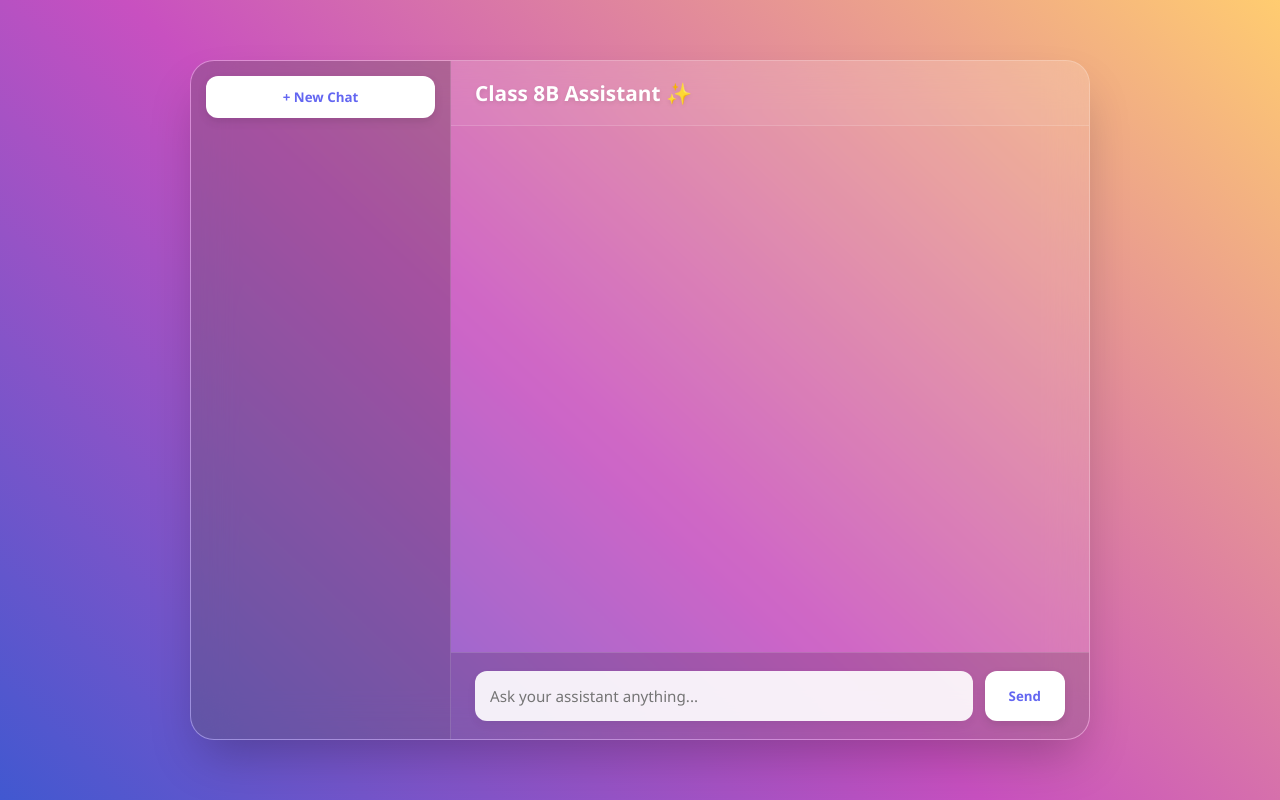
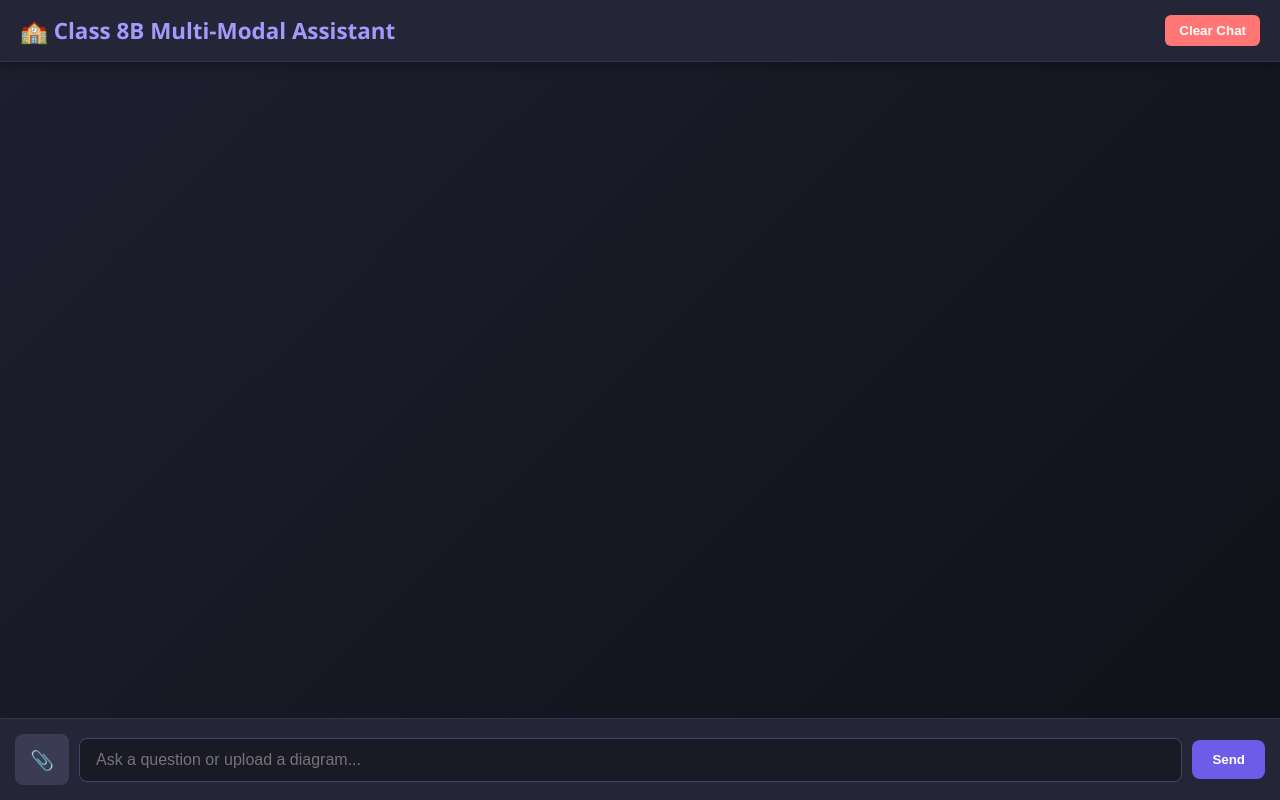
Before and after one commit to venkataishaan-ux/8b-ai-assistant-exibitz, a Python web app: template templates/index.html in a window 1280 px wide. Run offline with Jinja, Linux system fonts and the light colour scheme; the template is opened without the code that fills it, so the values that code supplies are empty.

Commit message:
Update index.html

```diff
--- a/templates/index.html
+++ b/templates/index.html
@@ -4,133 +4,51 @@
     <meta charset="UTF-8">
     <meta name="viewport" content="width=device-width, initial-scale=1.0">
     <title>Class 8B AI Assistant</title>
-    <script src="https://cdn.jsdelivr.net/npm/marked/marked.min.js"></script>
     <style>
-        * { box-sizing: border-box; margin: 0; padding: 0; font-family: 'Poppins', 'Segoe UI', system-ui, sans-serif; }
-
-        body {
-            background-color: #4158D0;
-            background-image: linear-gradient(43deg, #4158D0 0%, #C850C0 46%, #FFCC70 100%);
-            color: white;
-            display: flex;
-            justify-content: center;
-            align-items: center;
-            height: 100vh;
-            padding: 20px;
-            overflow: hidden;
+        :root {
+            --bg-gradient: linear-gradient(135deg, #1e1e2f, #111119);
+            --chat-bg: #252538;
+            --user-bubble: #6c5ce7;
+            --bot-bubble: #3b3b54;
+            --text-color: #f5f5fa;
+            --accent-color: #a29bfe;
         }
 
-        /* Master Layout Split: Sidebar + Main Chat View */
-        .app-window {
-            width: 100%;
-            max-width: 900px;
-            height: 85vh;
-            background: rgba(255, 255, 255, 0.12);
-            backdrop-filter: blur(20px);
-            -webkit-backdrop-filter: blur(20px);
-            border: 1px solid rgba(255, 255, 255, 0.25);
-            border-radius: 24px;
+        * { box-sizing: border-box; margin: 0; padding: 0; }
+        body {
+            font-family: 'Segoe UI', Tahoma, Geneva, Verdana, sans-serif;
+            background: var(--bg-gradient);
+            color: var(--text-color);
             display: flex;
-            overflow: hidden;
-            box-shadow: 0 25px 50px -12px rgba(0, 0, 0, 0.25);
+            flex-direction: column;
+            height: 100vh;
         }
 
-        /* Glass Sidebar Panel */
-        .sidebar {
-            width: 260px;
-            background: rgba(0, 0, 0, 0.2);
-            border-right: 1px solid rgba(255, 255, 255, 0.15);
-            display: flex;
-            flex-direction: column;
-            padding: 15px;
-        }
-
-        .new-chat-btn {
-            background: #ffffff;
-            color: #6366f1;
-            border: none;
-            padding: 12px;
-            border-radius: 12px;
-            font-weight: 700;
-            cursor: pointer;
-            margin-bottom: 20px;
-            transition: all 0.2s;
-            text-align: center;
-            box-shadow: 0 4px 10px rgba(0,0,0,0.1);
-        }
-
-        .new-chat-btn:hover {
-            background: #6366f1;
-            color: white;
-            box-shadow: 0 4px 15px rgba(99, 102, 241, 0.4);
-        }
-
-        .session-list {
-            flex: 1;
-            overflow-y: auto;
-            display: flex;
-            flex-direction: column;
-            gap: 8px;
-        }
-
-        .session-item {
-            padding: 10px 14px;
-            background: rgba(255, 255, 255, 0.05);
-            border: 1px solid rgba(255, 255, 255, 0.1);
-            border-radius: 10px;
-            cursor: pointer;
-            font-size: 0.9rem;
-            white-space: nowrap;
-            overflow: hidden;
-            text-overflow: ellipsis;
-            transition: all 0.2s;
+        header {
+            background-color: var(--chat-bg);
+            padding: 15px 20px;
             display: flex;
             justify-content: space-between;
             align-items: center;
+            border-bottom: 1px solid #33334d;
+            box-shadow: 0 4px 10px rgba(0,0,0,0.3);
         }
 
-        .session-item:hover, .session-item.active {
-            background: rgba(255, 255, 255, 0.2);
-            border-color: rgba(255, 255, 255, 0.4);
+        h1 { font-size: 1.4rem; color: var(--accent-color); }
+
+        .clear-btn {
+            background-color: #ff7675;
+            color: #fff;
+            border: none;
+            padding: 8px 14px;
+            border-radius: 6px;
+            cursor: pointer;
+            font-weight: bold;
+            transition: 0.2s;
         }
+        .clear-btn:hover { background-color: #d63031; }
 
-        .delete-session-btn {
-            background: transparent;
-            border: none;
-            color: rgba(255,255,255,0.6);
-            cursor: pointer;
-            font-size: 0.8rem;
-        }
-
-        .delete-session-btn:hover {
-            color: #ef4444;
-        }
-
-        /* Main View Window */
-        .chat-container {
-            flex: 1;
-            display: flex;
-            flex-direction: column;
-            overflow: hidden;
-        }
-
-        .chat-header {
-            background: rgba(255, 255, 255, 0.05);
-            padding: 18px 24px;
-            border-bottom: 1px solid rgba(255, 255, 255, 0.15);
-            display: flex;
-            justify-content: space-between;
-            align-items: center;
-        }
-
-        .chat-header h2 {
-            font-size: 1.3rem;
-            font-weight: 700;
-            color: #ffffff;
-            text-shadow: 0 2px 4px rgba(0,0,0,0.1);
-        }
-
-        .chat-box {
+        #chat-container {
             flex: 1;
             padding: 20px;
             overflow-y: auto;
@@ -140,246 +58,225 @@
         }
 
         .message {
-            max-width: 80%;
-            padding: 14px 18px;
-            border-radius: 18px;
+            max-width: 75%;
+            padding: 12px 16px;
+            border-radius: 14px;
             line-height: 1.5;
-            font-size: 0.95rem;
-            animation: fadeIn 0.3s cubic-bezier(0.16, 1, 0.3, 1);
-            word-break: break-word;
-            box-shadow: 0 4px 10px rgba(0, 0, 0, 0.05);
+            word-wrap: break-word;
+            animation: fadeIn 0.3s ease-in-out;
+        }
+        @keyframes fadeIn { from { opacity: 0; transform: translateY(5px); } to { opacity: 1; transform: translateY(0); } }
+
+        .user-message {
+            background-color: var(--user-bubble);
+            align-self: flex-end;
+            border-bottom-right-radius: 2px;
         }
 
-        .message p { margin-bottom: 8px; }
-        .message p:last-child { margin-bottom: 0; }
-        .message ul, .message ol { margin-left: 20px; margin-bottom: 8px; }
-
-        .user {
-            background: #6366f1;
-            color: white;
-            align-self: flex-end;
-            border-bottom-right-radius: 2px;
-            box-shadow: 0 4px 15px rgba(99, 102, 241, 0.4);
+        .bot-message {
+            background-color: var(--bot-bubble);
+            align-self: flex-start;
+            border-bottom-left-radius: 2px;
+            border: 1px solid #444466;
         }
 
-        .bot {
-            background: rgba(255, 255, 255, 0.9);
-            color: #1e293b;
-            align-self: flex-start;
-            border-bottom-left-radius: 2px;
+        /* Preview area for image selection */
+        #preview-container {
+            padding: 10px 20px;
+            background-color: rgba(255, 255, 255, 0.05);
+            display: none;
+            align-items: center;
+            gap: 10px;
+            border-top: 1px solid #33334d;
+        }
+        #preview-img {
+            max-height: 60px;
+            border-radius: 6px;
+            border: 1px solid var(--accent-color);
+        }
+        .cancel-img-btn {
+            background: #ff7675;
+            border: none;
+            color: white;
+            border-radius: 50%;
+            width: 20px;
+            height: 20px;
+            cursor: pointer;
+            font-size: 12px;
+            line-height: 20px;
+            text-align: center;
         }
 
-        .input-area {
-            padding: 18px 24px;
-            background: rgba(0, 0, 0, 0.15);
-            border-top: 1px solid rgba(255, 255, 255, 0.15);
+        footer {
+            background-color: var(--chat-bg);
+            padding: 15px;
             display: flex;
-            gap: 12px;
+            gap: 10px;
+            align-items: center;
+            border-top: 1px solid #33334d;
         }
 
-        input {
+        /* File button design */
+        .file-label {
+            background-color: #3b3b54;
+            color: var(--accent-color);
+            padding: 12px 15px;
+            border-radius: 8px;
+            cursor: pointer;
+            font-size: 1.2rem;
+            transition: 0.2s;
+            display: flex;
+            align-items: center;
+            justify-content: center;
+        }
+        .file-label:hover { background-color: #4a4a6a; }
+        #image-input { display: none; }
+
+        input[type="text"] {
             flex: 1;
-            background: rgba(255, 255, 255, 0.9);
-            border: 1px solid transparent;
-            border-radius: 12px;
-            padding: 14px;
-            color: #1e293b;
-            font-size: 0.95rem;
+            padding: 12px 16px;
+            border-radius: 8px;
+            border: 1px solid #444466;
+            background-color: #1a1a26;
+            color: #fff;
             outline: none;
-            transition: all 0.2s;
-            box-shadow: 0 4px 10px rgba(0,0,0,0.05);
+            font-size: 1rem;
         }
+        input[type="text"]:focus { border-color: var(--accent-color); }
 
-        input:focus {
-            background: #ffffff;
-            box-shadow: 0 0 0 3px rgba(99, 102, 241, 0.5);
+        .send-btn {
+            background-color: var(--user-bubble);
+            color: white;
+            border: none;
+            padding: 12px 20px;
+            border-radius: 8px;
+            font-weight: bold;
+            cursor: pointer;
+            transition: 0.2s;
         }
-
-        button.send-btn {
-            background: #ffffff;
-            border: none;
-            color: #6366f1;
-            padding: 0 24px;
-            border-radius: 12px;
-            font-weight: 700;
-            cursor: pointer;
-            transition: all 0.2s;
-            box-shadow: 0 4px 10px rgba(0,0,0,0.1);
-        }
-
-        button.send-btn:hover {
-            background: #6366f1;
-            color: white;
-            transform: translateY(-1px);
-            box-shadow: 0 6px 20px rgba(99, 102, 241, 0.4);
-        }
-
-        @keyframes fadeIn { from { opacity: 0; transform: translateY(8px); } to { opacity: 1; transform: translateY(0); } }
+        .send-btn:hover { background-color: #5b4cc4; }
     </style>
 </head>
 <body>
 
-<div class="app-window">
-    <div class="sidebar">
-        <button class="new-chat-btn" onclick="createNewChat()">+ New Chat</button>
-        <div class="session-list" id="sessionList"></div>
+    <header>
+        <h1>🏫 Class 8B Multi-Modal Assistant</h1>
+        <button class="clear-btn" onclick="clearHistory()">Clear Chat</button>
+    </header>
+
+    <div id="chat-container"></div>
+
+    <div id="preview-container">
+        <img id="preview-img" src="" alt="Preview">
+        <button class="cancel-img-btn" onclick="removeImage()">✕</button>
+        <span style="font-size: 0.85rem; color: #aaa;">Image attached ready to send</span>
     </div>
 
-    <div class="chat-container">
-        <div class="chat-header">
-            <h2>Class 8B Assistant ✨</h2>
-        </div>
-        <div class="chat-box" id="chatBox"></div>
-        <div class="input-area">
-            <input type="text" id="userInput" placeholder="Ask your assistant anything..." onkeypress="handleKeyPress(event)">
+    <footer>
+        <label for="image-input" class="file-label">📎</label>
+        <input type="file" id="image-input" accept="image/*" onchange="previewFile()">
+
+        <input type="text" id="user-input" placeholder="Ask a question or upload a diagram..." onkeypress="handleKeyPress(event)">
         <button class="send-btn" onclick="sendMessage()">Send</button>
-        </div>
-    </div>
-</div>
+    </footer>
 
     <script>
-    const chatBox = document.getElementById('chatBox');
-    const userInput = document.getElementById('userInput');
-    const sessionList = document.getElementById('sessionList');
-    let currentSessionId = '';
+        const chatContainer = document.getElementById('chat-container');
+        const userInput = document.getElementById('user-input');
+        const imageInput = document.getElementById('image-input');
+        const previewContainer = document.getElementById('preview-container');
+        const previewImg = document.getElementById('preview-img');
+        let currentBase64Image = null;
 
+        // Load conversation logs when page loads
         window.onload = async () => {
-        await loadSessions();
+            const res = await fetch('/get_history');
+            const history = await res.json();
+            history.forEach(msg => appendMessage(msg.sender === 'user' ? 'user' : 'bot', msg.text));
         };
 
-    async function loadSessions() {
-        try {
-            const response = await fetch('/get_sessions');
-            const sessions = await response.json();
-            sessionList.innerHTML = '';
-
-            if (sessions.length === 0) {
-                // If brand new visitor, create an initial chat room tab automatically
-                await createNewChat();
-                return;
+        function appendMessage(sender, text) {
+            const msgDiv = document.createElement('div');
+            msgDiv.className = `message ${sender}-message`;
+            msgDiv.innerText = text;
+            chatContainer.appendChild(msgDiv);
+            chatContainer.scrollTop = chatContainer.scrollHeight;
         }
 
-            sessions.forEach((session, index) => {
-                const div = document.createElement('div');
-                div.classList.add('session-item');
-                div.id = `session-${session.id}`;
-                div.innerHTML = `
-                    <span onclick="switchSession('${session.id}')" style="flex:1; overflow:hidden; text-overflow:ellipsis;">${session.title}</span>
-                    <button class="delete-session-btn" onclick="deleteSession(event, '${session.id}')">✕</button>
-                `;
-                sessionList.appendChild(div);
+        // Handle image selection preview
+        function previewFile() {
+            const file = imageInput.files[0];
+            if (!file) return;
 
-                // Default focus to the top/latest session tab on refresh
-                if (index === 0 && !currentSessionId) {
-                    switchSession(session.id);
+            const reader = new FileReader();
+            reader.onloadend = function () {
+                currentBase64Image = reader.result.split(',')[1]; // Get only the base64 string bytes
+                previewImg.src = reader.result;
+                previewContainer.style.display = 'flex';
             }
-            });
-        } catch (e) {
-            console.error("Error loading chat rooms:", e);
-        }
+            reader.readAsDataURL(file);
         }
 
-    async function createNewChat() {
-        try {
-            const response = await fetch('/create_session', {
-                method: 'POST',
-                headers: { 'Content-Type': 'application/json' },
-                body: JSON.stringify({ title: 'New Chat' })
-            });
-            const data = await response.json();
-            await loadSessions();
-            switchSession(data.session_id);
-        } catch (e) {
-            console.error("Failed creating a new chat:", e);
-        }
-    }
-
-    async function switchSession(sessionId) {
-        currentSessionId = sessionId;
-
-        // Visual toggle active highlight states
-        document.querySelectorAll('.session-item').forEach(el => el.classList.remove('active'));
-        const activeItem = document.getElementById(`session-${sessionId}`);
-        if (activeItem) activeItem.classList.add('active');
-
-        chatBox.innerHTML = '';
-
-        try {
-            const response = await fetch(`/get_history/${sessionId}`);
-            const history = await response.json();
-            history.forEach(msg => {
-                appendMessage(msg.text, msg.sender);
-            });
-            scrollToBottom();
-        } catch (e) {
-            console.error("Failed loading room log details:", e);
-        }
-    }
-
-    function appendMessage(text, sender) {
-        const msgDiv = document.createElement('div');
-        msgDiv.classList.add('message', sender);
-
-        if (sender === 'bot') {
-            msgDiv.innerHTML = marked.parse(text);
-        } else {
-            msgDiv.innerText = text;
-        }
-
-        chatBox.appendChild(msgDiv);
-        scrollToBottom();
-    }
-
-    function scrollToBottom() {
-        chatBox.scrollTop = chatBox.scrollHeight;
+        function removeImage() {
+            imageInput.value = "";
+            currentBase64Image = null;
+            previewContainer.style.display = 'none';
         }
 
         async function sendMessage() {
             const text = userInput.value.trim();
-        if (!text || !currentSessionId) return;
+            const img = currentBase64Image;
 
-        appendMessage(text, 'user');
+            if (!text && !img) return;
+
+            // If text exists, display it; if image layout exists without text, display fallback indicator
+            if (text) {
+                appendMessage('user', text);
+            } else if (img) {
+                appendMessage('user', "[Sent a picture]");
+            }
+
             userInput.value = '';
+            removeImage(); // Hide preview layout immediately after sending
+
+            // Append a dynamic loading block
+            const loadingDiv = document.createElement('div');
+            loadingDiv.className = 'message bot-message';
+            loadingDiv.innerText = 'Analyzing...';
+            chatContainer.appendChild(loadingDiv);
+            chatContainer.scrollTop = chatContainer.scrollHeight;
 
             try {
-            const response = await fetch(`/chat/${currentSessionId}`, {
+                const response = await fetch('/chat', {
                     method: 'POST',
                     headers: { 'Content-Type': 'application/json' },
-                body: JSON.stringify({ message: text })
+                    body: JSON.stringify({ message: text, image: img })
                 });
                 const data = await response.json();
+
+                chatContainer.removeChild(loadingDiv); // Remove placeholder
+
                 if (data.response) {
-                appendMessage(data.response, 'bot');
-                // Reload list to refresh tab title names based on the first prompt dynamically
-                await loadSessions();
-                document.querySelectorAll('.session-item').forEach(el => el.classList.remove('active'));
-                const activeItem = document.getElementById(`session-${currentSessionId}`);
-                if (activeItem) activeItem.classList.add('active');
+                    appendMessage('bot', data.response);
                 } else {
-                appendMessage("Oops, something went wrong.", 'bot');
+                    appendMessage('bot', "Error: " + (data.error || "Unknown response glitch"));
                 }
-        } catch (error) {
-            appendMessage("Error connecting to server.", 'bot');
+            } catch (err) {
+                chatContainer.removeChild(loadingDiv);
+                appendMessage('bot', "Could not reach server.");
             }
         }
 
-    async function deleteSession(event, sessionId) {
-        event.stopPropagation(); // Stops click event from trying to switch to the tab while deleting
-        if (confirm("Delete this conversation tab permanently?")) {
-            await fetch(`/clear_session/${sessionId}`, { method: 'POST' });
-            if (currentSessionId === sessionId) {
-                currentSessionId = '';
-            }
-            await loadSessions();
-        }
+        function handleKeyPress(e) {
+            if (e.key === 'Enter') sendMessage();
         }
 
-    function handleKeyPress(event) {
-        if (event.key === 'Enter') {
-            sendMessage();
+        async function clearHistory() {
+            if (confirm("Clear your conversation history?")) {
+                await fetch('/clear_history', { method: 'POST' });
+                chatContainer.innerHTML = '';
             }
         }
     </script>
-
 </body>
 </html>
```
Lines whose indentation alone changed are shown as unchanged.
